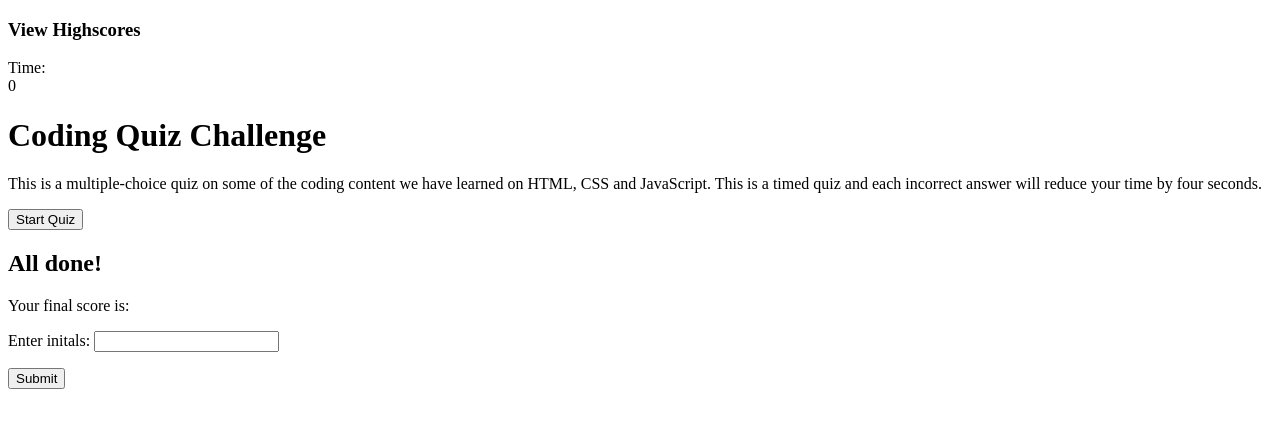
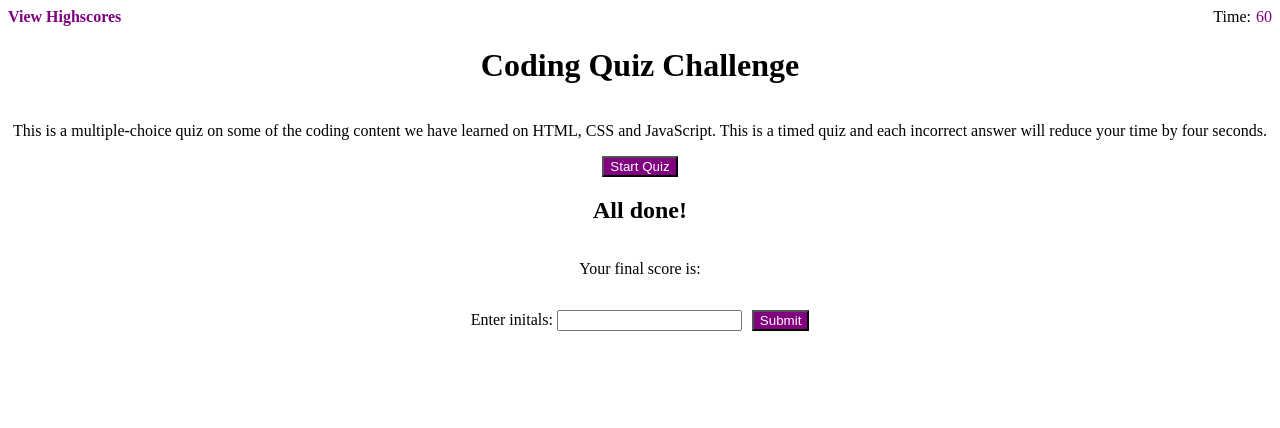
Before and after one commit to jalmand2/Coding-Quiz, a plain HTML site: page index.html in a window 1280 px wide. Drawn offline with Linux system fonts and the light colour scheme.

Commit message:
Set up the timer in JavaScript and added to the stylepage

```diff
--- a/assets/css/style.css
+++ b/assets/css/style.css
@@ -0,0 +1,41 @@
+.header {
+    display: flex;
+    flex-direction: row;
+    align-items: flex-start;
+    justify-content: space-between;
+}
+.timer {
+    display: flex;
+}
+h4 {
+    margin: 0px;
+    color: purple;
+}
+.timer-sec {
+    color: purple;
+    margin-left: 5px;
+}
+.quiz-start-screen {
+    display: flex;
+    flex-direction: column;
+    justify-content: center;
+    align-items: center;
+    text-align: center;
+}
+
+#startButton {
+    background-color: purple;
+    color: white;
+}
+.hide {
+    display: flex;
+    flex-direction: column;
+    justify-content: center;
+    align-items: center;
+}
+
+#submit {
+    margin-left: 10px;
+    background-color: purple;
+    color: white;
+}
--- a/assets/js/logic.js
+++ b/assets/js/logic.js
@@ -1,11 +1,15 @@
 // variables to keep track of quiz state
     // currentQuestion
+    var currentQuestion = ""
     // time
+    var timer;
     // timerId
+    var timerCount;
 
 // variables to reference DOM elements
-var questionsEl = document.getElementById('questions');
-
+    var questionsEl = document.getElementById('questions');
+    var timerId = document.querySelector(".timer-sec");
+    var startButton = document.querySelector('#startButton');
 
 /// FUNCTION TO START THE QUIZ
 function startQuiz() {
@@ -14,10 +18,11 @@ function startQuiz() {
   // un-hide questions section
 
   // start timer
-
+  timerCount = 60;
   // show starting time
 
   getQuestion();
+  clockTick();
 }
 
 /// FUNCTION TO GET/SHOW EACH QUESTION ///
@@ -79,8 +84,14 @@ function quizEnd() {
 /// FUNCTION FOR UPDATING THE TIME ///
 function clockTick() {
   // update time
-
+  timerInterval = setInterval(function() {
+    timerCount--;
+    timerId.textContent = timerCount;
   // check if user ran out of time
+  if (timerCount === 0) {
+    clearInterval(timerInterval);
+  }
+}, 1000);
 }
 
 function saveHighscore() {
@@ -100,5 +111,5 @@ function saveHighscore() {
   // user clicks button to submit initials
 
   // user clicks button to start quiz
-
+  startButton.addEventListener("click", startQuiz);
   // user clicks on element containing choices
--- a/highscores.html
+++ b/highscores.html
@@ -11,5 +11,7 @@
     <p><span id="final-score"></span></p>
     <button id="go-back">Go Back</button>
     <button id="clear">Clear Highscores</button>
+
+    <script src="./assets/js/scores.js"></script>
 </body>
 </html>
--- a/index.html
+++ b/index.html
@@ -9,22 +9,27 @@
 </head>
 <body>
     <!--This is the top header-->
+    <div class="header">
     <div>
-        <h3 id="scores" href="./assets/js/scores.js">View Highscores</h3>
+        <h4 id="scores" href="./assets/js/scores.js">View Highscores</h4>
     </div>
 
     <span class="timer">
-        <div class="time_txt">Time:</div>
-        <div class="timer_sec">0</div>
+        <div class="time-txt">Time:</div>
+        <div class="timer-sec">60</div>
     </span>
-
+    </div>
 <!--This is the starting page-->
-    <div id="start-screen">
+    <div class= "quiz-start-screen" id="start-screen">
         <h1 class="title">Coding Quiz Challenge</h1>
         <p>This is a multiple-choice quiz on some of the coding content we have learned on HTML, CSS and JavaScript. This is a timed quiz and each incorrect answer will reduce your time by four seconds. </p>
-        <button id="action">Start Quiz</button>
+        <button id="startButton">Start Quiz</button>
     </div>
+
+
 <!-- Quiz Box -->
+
+</div>
     <section>
         <div class="questions">
             <!-- Here I've inserted question from JavaScript -->
@@ -38,15 +43,15 @@
         <h2>All done!</h2>
         <p>Your final score is: <span id="final-score"></span></p>
     <p>
-        Enter initals: <input type= "text" id= "initials" max="3"/>
+        Enter initals: <input type= "text" id= "initials" max="3"><button id="submit">Submit</button>
     </p>
-        <button id="submit">Submit</button>
+
 
         <div id="feedback" class="feedback hide"></div>
     </div>
 
 <script src="./assets/js/questions.js"></script>
 <script src="./assets/js/logic.js"></script>
-<script src="./assets/js/scores.js"></script>
+
 </body>
 </html>
```
